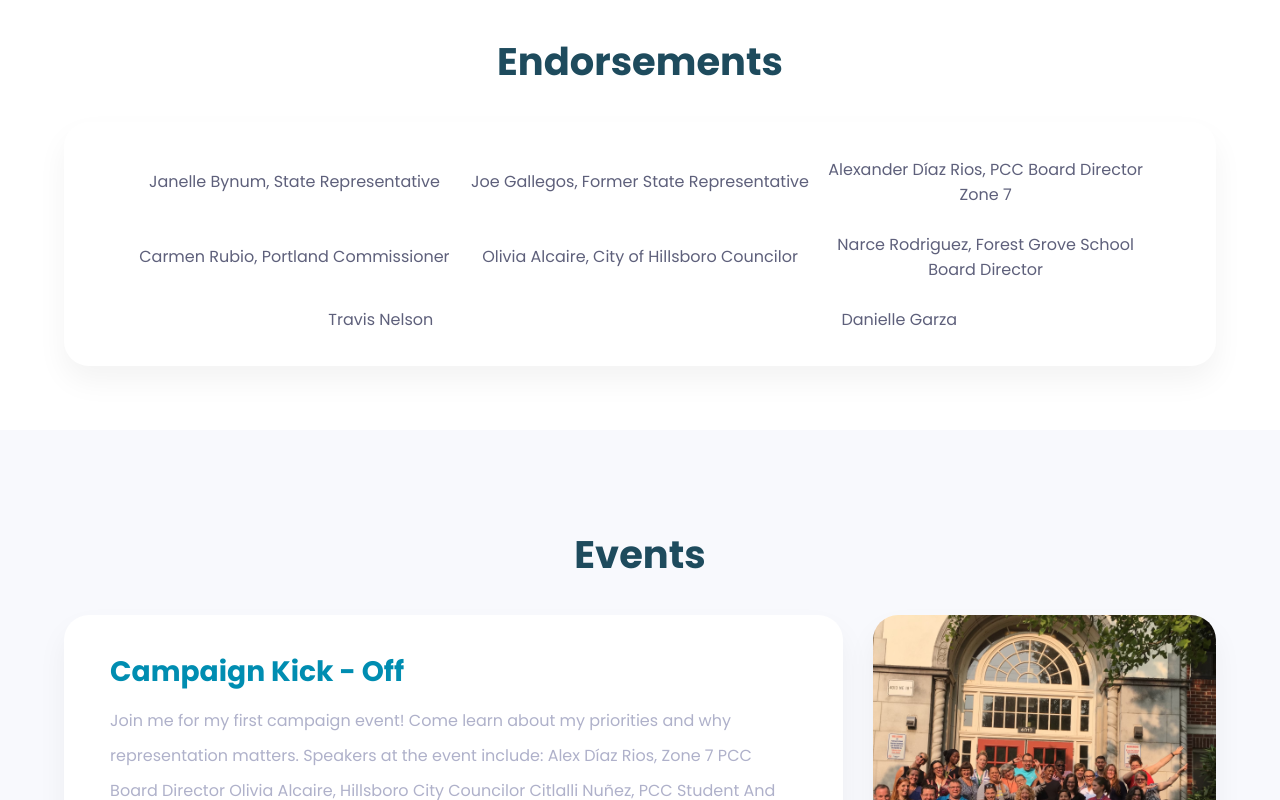
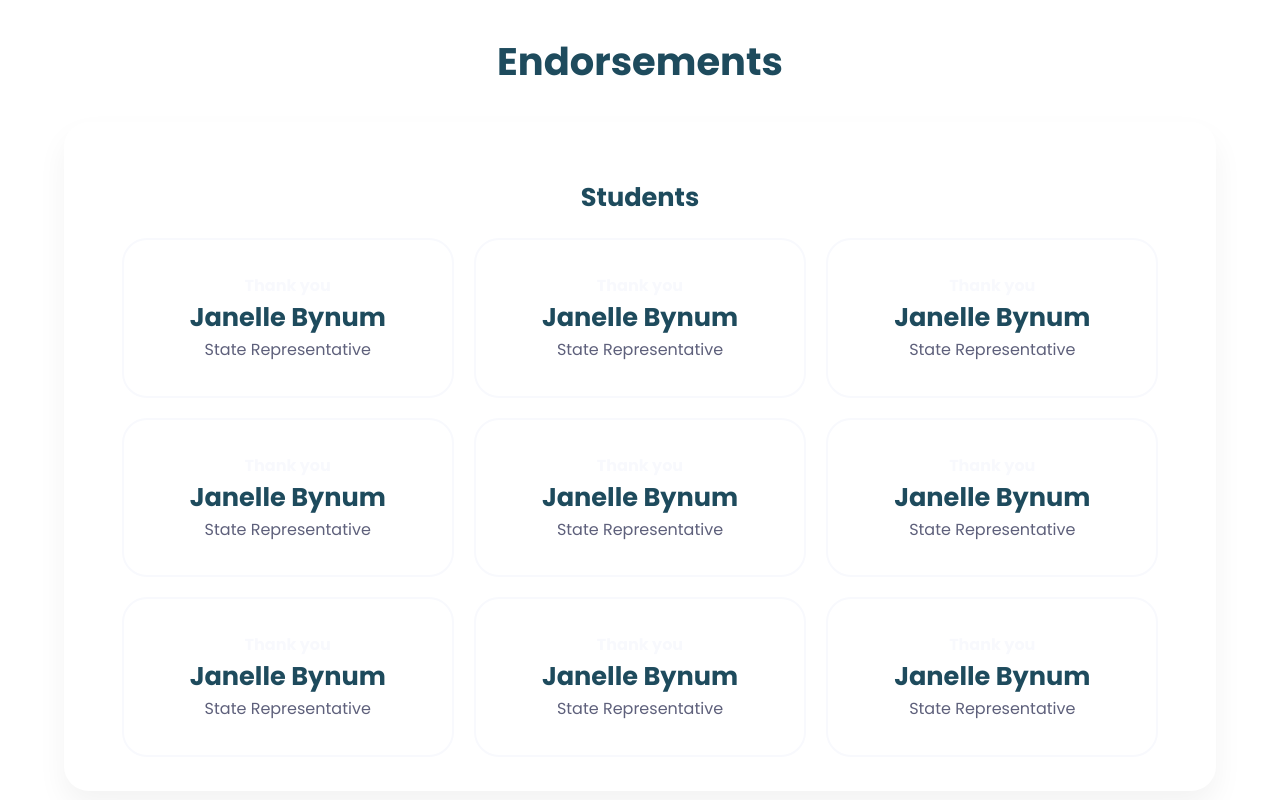
Before and after one commit to bmediax/reikoforpcc, a React (Create React App) app: page / in a window 1280 px wide. Shown: the part 2080-2880 px from the top of the page. Built offline with nearby package versions, Linux system fonts and the light colour scheme.

Commit message:
Endorsement Card Rough

```diff
--- /dev/null
+++ b/src/modules/EndorsementModule.jsx
@@ -0,0 +1,14 @@
+import './EndorsementModule.scss'
+import { motion } from 'framer-motion'
+// import { cardVariants } from '../tools/motionVariants'
+
+const EndorsementCard = () => {
+    return (
+        <motion.div className="endorsement-card" whileHover={{ scale: 1.05 }} whileTap={{ scale: 0.8 }}>
+            <h2> Janelle Bynum </h2>
+            <p> State Representative </p>
+        </motion.div>
+    )
+}
+
+export default EndorsementCard
--- /dev/null
+++ b/src/modules/EndorsementModule.scss
@@ -0,0 +1 @@
+@use '../styles/variables';
--- a/src/pages/Homepage/EndorsementsSection.jsx
+++ b/src/pages/Homepage/EndorsementsSection.jsx
@@ -1,5 +1,6 @@
 import { React } from 'react'
-import { AiFillHeart } from 'react-icons/ai'
+// import { AiFillHeart } from 'react-icons/ai'
+import EndorsementCard from '../../modules/EndorsementModule'
 import SectionTemplate from '../../components/SectionTemplate'
 
 const EndorsementsSection = () => {
@@ -8,44 +9,52 @@ const EndorsementsSection = () => {
             <h1> Endorsements </h1>
 
             {/* Endorsement Logos */}
-            <div className="endo_logos">
+            {/* <div className="endo_logos">
                 <div className="endo_logo-part">
                     <span className="endos">
-                        {/* <img src="https://via.placeholder.com/150x50" alt="Endorsement Logo" /> */}
                         <p>Janelle Bynum, State Representative</p>
                     </span>
                     <span className="endos">
-                        {/* <img src="https://via.placeholder.com/150x50" alt="Endorsement Logo" /> */}
                         <p>Joe Gallegos, Former State Representative</p>
                     </span>
                     <span className="endos">
-                        {/* <img src="https://via.placeholder.com/150x50" alt="Endorsement Logo" /> */}
                         <p>Alexander Díaz Rios, PCC Board Director Zone 7</p>
                     </span>
                 </div>
                 <div className="endo_logo-part">
                     <span className="endos">
-                        {/* <img src="https://via.placeholder.com/150x50" alt="Endorsement Logo" /> */}
                         <p>Carmen Rubio, Portland Commissioner </p>
                     </span>
                     <span className="endos">
-                        {/* <img src="https://via.placeholder.com/150x50" alt="Endorsement Logo" /> */}
                         <p>Olivia Alcaire, City of Hillsboro Councilor </p>
                     </span>
                     <span className="endos">
-                        {/* <img src="https://via.placeholder.com/150x50" alt="Endorsement Logo" /> */}
                         <p>Narce Rodriguez, Forest Grove School Board Director</p>
                     </span>
                 </div>
                 <div className="endo_logo-part">
                     <span className="endos">
-                        {/* <img src="https://via.placeholder.com/150x50" alt="Endorsement Logo" /> */}
                         <p>Travis Nelson</p>
                     </span>
                     <span className="endos">
-                        {/* <img src="https://via.placeholder.com/150x50" alt="Endorsement Logo" /> */}
                         <p>Danielle Garza </p>
                     </span>
+                </div>
+            </div> */}
+
+            {/* Endorsement Logos */}
+            <div className="endo_logos">
+                <h2>Students</h2>
+                <div className="endorsementmodule_wrapper">
+                    <EndorsementCard />
+                    <EndorsementCard />
+                    <EndorsementCard />
+                    <EndorsementCard />
+                    <EndorsementCard />
+                    <EndorsementCard />
+                    <EndorsementCard />
+                    <EndorsementCard />
+                    <EndorsementCard />
                 </div>
             </div>
             {/* <div className="endo_want" style={{paddingBottom: "6%"}}>
--- a/src/pages/Homepage/Homepage.scss
+++ b/src/pages/Homepage/Homepage.scss
@@ -81,6 +81,55 @@
 
         &:hover {
             @include variables.objectShadow(hover)
+        }
+
+        // Endorsement New
+        .endorsementmodule_wrapper {
+            display:grid;
+            grid-template-columns: 1fr 1fr 1fr;
+            grid-template-rows: auto;
+            justify-content: center;
+            grid-gap: 20px;
+            align-items:center;
+
+            .endorsement-card {
+                background:variables.getColor(lightBase);
+                padding:10% 0;
+                border:2px solid variables.getColor(darkBase);
+                @include variables.objectCorner('medium');
+                transition-property: box-shadow;
+                transition-duration: .4s;
+
+                h2 {
+                    padding:0px;
+                    margin:auto;
+                }
+
+                p {
+                    margin:0px;
+                    text-align:center;
+                }
+
+                &:before {
+                    content:"Thank you";
+                    margin:auto;
+                    text-align:center;
+                    color:variables.getColor(darkBase);
+                    font-weight:800;
+                    display:block;
+                    transition-property: color;
+                    transition-duration: 1s;
+                }
+
+                &:hover {
+                    border-color: transparent;
+                    @include variables.objectShadow(base);
+
+                    &:before {
+                        color:variables.$blue;
+                    }
+                }
+            }
         }
 
         .endo_logo-part {
--- a/src/tools/motionVariants.js
+++ b/src/tools/motionVariants.js
@@ -22,3 +22,12 @@ export const btnDonateVariants = {
         scale: 0.9
     },
 }
+
+export const cardVariants = {
+    in: {
+        scale: 1.1
+    },
+    out: {
+        scale: 0.9
+    },
+}
```
